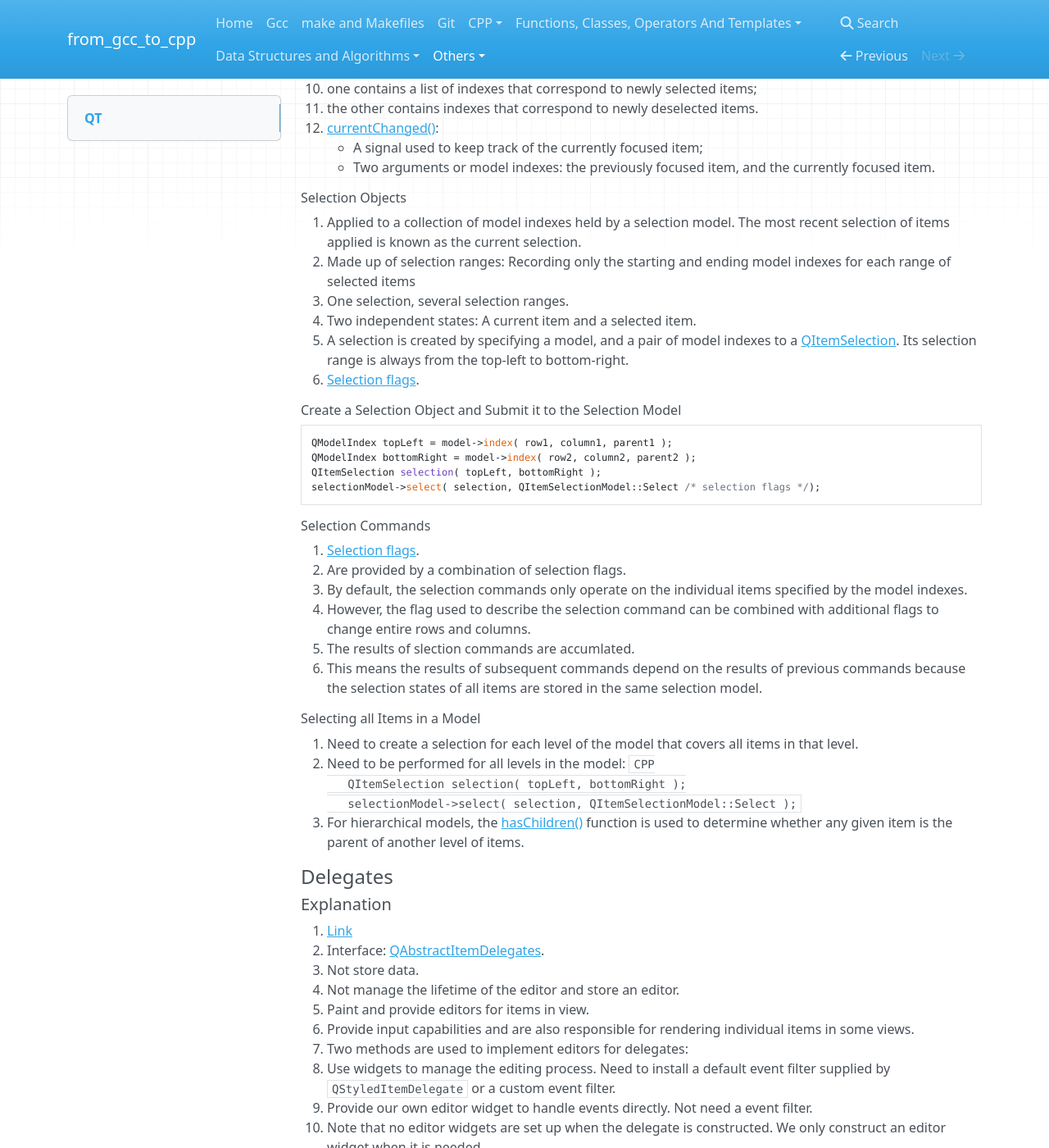
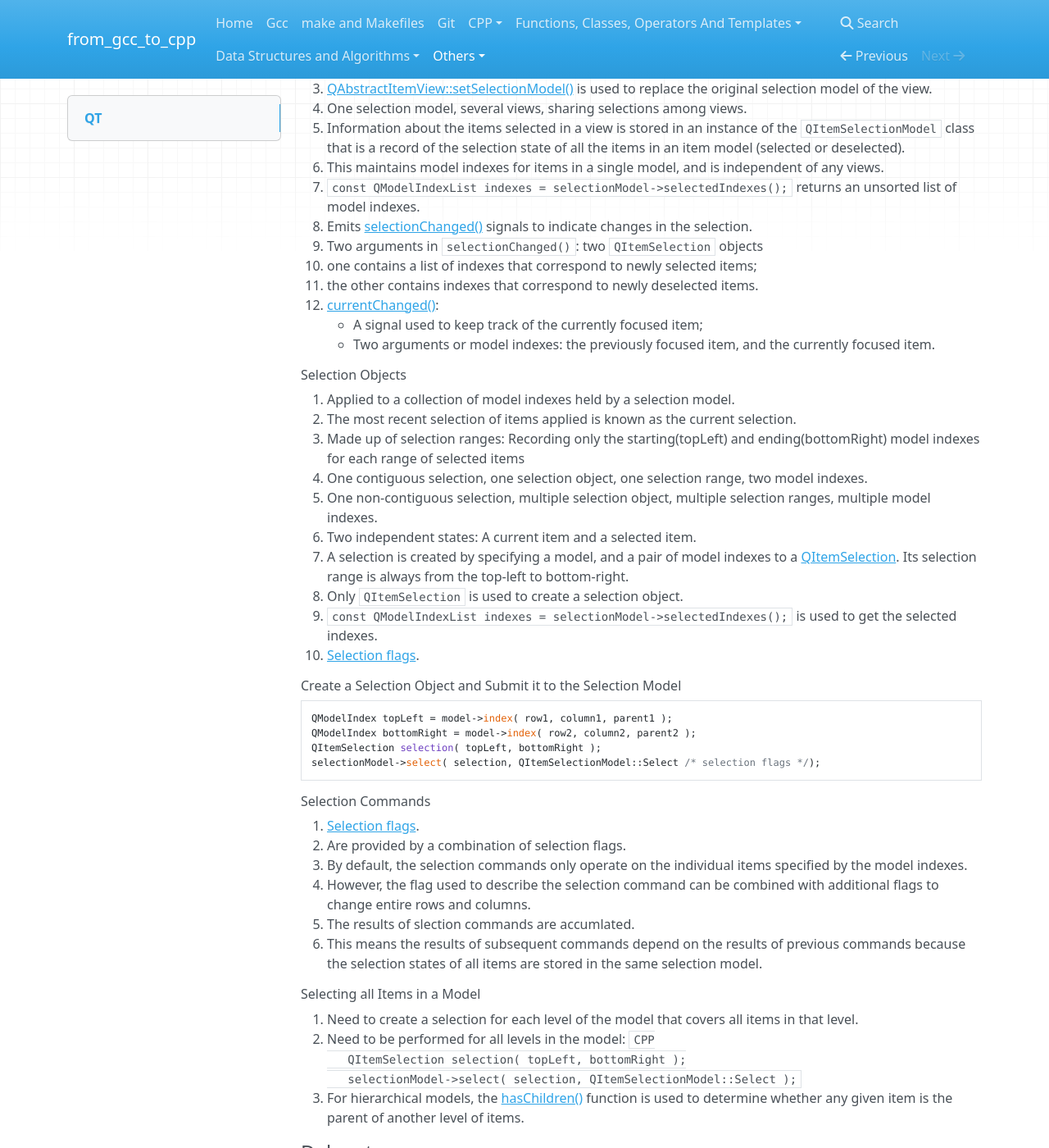
Before and after one commit to 0BananaBig0/from_gcc_to_cpp, an MkDocs documentation site: the page built from docs/CommonQtStuffes.md, in a window 1280 px wide and 1400 px high, scrolled down 4577 px. Shown: the whole window at 82% size. Built offline with MkDocs 1.6.1, drawn with Linux system fonts in a browser that asks for light colours; nearby versions of some CDN libraries; some of the changed text lies outside the part shown.

Commit message:
supplement and correction

```diff
--- a/docs/CommonQtStuffes.md
+++ b/docs/CommonQtStuffes.md
@@ -9,6 +9,7 @@
       - [Explanation](#explanation)
       - [Model Indexes, Rows, Columns and Parents](#model-indexes-rows-columns-and-parents)
       - [Item Roles](#item-roles)
+      - [Model Test](#model-test)
     - [View](#view)
       - [Explanation](#explanation-1)
       - [Selections](#selections)
@@ -112,11 +113,13 @@
 2. Interface: [QAbstractItemModel](https://doc.qt.io/qt-6/qabstractitemmodel.html).
 3. Abstract models and proxy models do not store data themselves and rely on implemented methods
    like `data()` and `setData()` to provide and modify the data.
-4. Item-based models do store data internally.
-5. Merely presents an interface that the views use to access the data.
-6. Communicate with Data.
-7. One model, several views.
-8. Ready-made models:
+4. The `data()` method also needs to be changed to set fonts, background colour, alignment and a
+   checkbox.
+5. Item-based models do store data internally.
+6. Merely presents an interface that the views use to access the data.
+7. Communicate with Data.
+8. One model, several views.
+9. Ready-made models:
    - [QAbstractListModel](https://doc.qt.io/qt-6/qabstractlistmodel.html): A simple list of items.
      Not store data.
    - [QAbstractTableModel](https://doc.qt.io/qt-6/qabstracttablemodel.html): A simple table of
@@ -125,7 +128,8 @@
      items. Stores a simple list of strings.
    - [QStandardItemModel](https://doc.qt.io/qt-6/qstandarditemmodel.html): A complex tree structures
      of items. A multi-purpose standard models. Uses `QStandardItem` objects to hold data in a
-     tree-like structure.
+     tree-like structure. Holding data does not necessarily mean storing the actual data. In many
+     cases, it may involve holding a reference (e.g., a pointer) to the data instead.
    - [QFileSystemModel](https://doc.qt.io/qt-6/qfilesystemmodel.html): Provide information about
      files and directories in the local filing system. A standard model. Not hold any items of data
      itself. Asynchronous.
@@ -165,15 +169,21 @@
 7. Can retrieve information about any given item by specifying its row and column numbers to the
    model and receive an index that represents the item.
 8. Form top-level indexes to bottom-level indexes like finding a director manually.
+9. `setModel()` automatically connect the `dataChanged()` signal to the view.
 
 ##### Item Roles
 
 1. One item, several roles.
 2. One role, one data type, one situation.
-3. The standard roles are defined by `Qt::ItemDataRole`.
+3. The standard roles are defined by
+   [Qt::ItemDataRole](https://doc.qt.io/qt-6/qt.html#ItemDataRole-enum).
 4. `QVariant value = QAbstractItemModel::data( index, role )`. Retrieve item's data.
 5. By supplying appropriate item data for each role, models can provide hints to views and delegates
    about how items should be presented to the user.
+
+##### Model Test
+
+1. [Model test](https://wiki.qt.io/Model_Test).
 
 #### View
 
@@ -231,16 +241,21 @@
 
 ###### Selection Objects
 
-1. Applied to a collection of model indexes held by a selection model. The most recent selection of
-   items applied is known as the current selection.
-2. Made up of selection ranges: Recording only the starting and ending model indexes for each range
-   of selected items
-3. One selection, several selection ranges.
-4. Two independent states: A current item and a selected item.
-5. A selection is created by specifying a model, and a pair of model indexes to a
+1. Applied to a collection of model indexes held by a selection model.
+2. The most recent selection of items applied is known as the current selection.
+3. Made up of selection ranges: Recording only the starting(topLeft) and ending(bottomRight) model
+   indexes for each range of selected items
+4. One contiguous selection, one selection object, one selection range, two model indexes.
+5. One non-contiguous selection, multiple selection object, multiple selection ranges, multiple
+   model indexes.
+6. Two independent states: A current item and a selected item.
+7. A selection is created by specifying a model, and a pair of model indexes to a
    [QItemSelection](https://doc.qt.io/qt-6/qitemselection.html). Its selection range is always from
    the top-left to bottom-right.
-6. [Selection flags](https://doc.qt.io/qt-6/qitemselectionmodel.html#SelectionFlag-enum).
+8. Only `QItemSelection` is used to create a selection object.
+9. `const QModelIndexList indexes = selectionModel->selectedIndexes();` is used to get the selected
+   indexes.
+10. [Selection flags](https://doc.qt.io/qt-6/qitemselectionmodel.html#SelectionFlag-enum).
 
 ###### Create a Selection Object and Submit it to the Selection Model
 
```
Also changed, not shown: other parts of docs/CommonQtStuffes.md (+6 -6 lines), README.md (+1 -0 lines).
